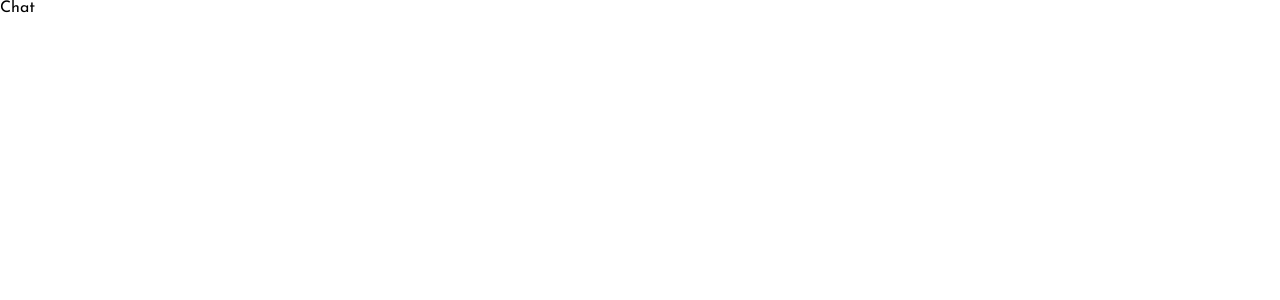
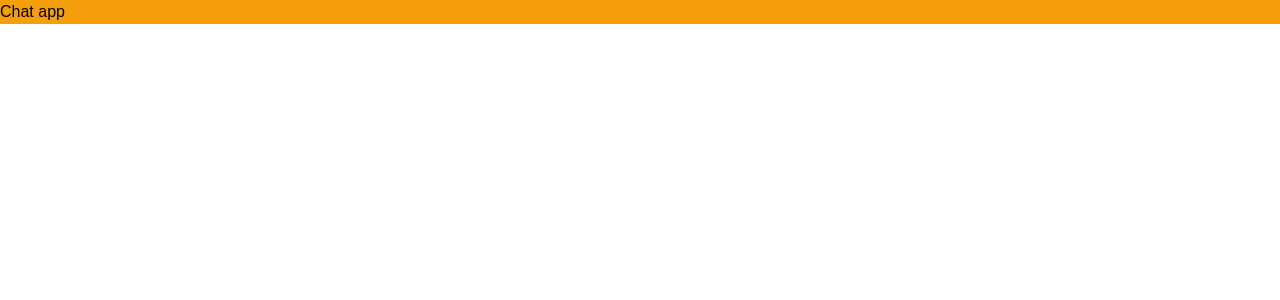
Before and after one commit to ThyLuu/RealtimeChatApp, a React (Create React App) app in the folder public/chat-app/: page / in a window 1280 px wide. Shown: the top 300 px of the page. Built offline with nearby package versions, Linux system fonts and the light colour scheme.

Commit message:
update config

```diff
--- a/public/chat-app/package.json
+++ b/public/chat-app/package.json
@@ -39,5 +39,8 @@
       "last 1 firefox version",
       "last 1 safari version"
     ]
+  },
+  "devDependencies": {
+    "tailwindcss": "^3.4.1"
   }
 }
--- a/public/chat-app/src/index.css
+++ b/public/chat-app/src/index.css
@@ -1,3 +1,7 @@
+@tailwind base;
+@tailwind components;
+@tailwind utilities;
+
 @import url("https://fonts.googleapis.com/css2?family=Josefin+Sans:ital,wght@0,100;0,200;0,300;0,400;0,500;0,600;0,700;1,100;1,200;1,300;1,400;1,500;1,600;1,700&display=swap");
 
 * {
--- a/public/chat-app/src/pages/Chat.jsx
+++ b/public/chat-app/src/pages/Chat.jsx
@@ -2,9 +2,9 @@ import React from 'react'
 
 function Chat() {
   return (
-    <div>
-      Chat
-    </div>
+    <h1 className="bg-amber-500">
+      Chat app
+    </h1>
   )
 }
 
--- /dev/null
+++ b/public/chat-app/tailwind.config.js
@@ -0,0 +1,10 @@
+/** @type {import('tailwindcss').Config} */
+module.exports = {
+  content: [
+    "./src/**/*.{js,jsx,ts,tsx}",
+  ],
+  theme: {
+    extend: {},
+  },
+  plugins: [],
+}
--- /dev/null
+++ b/public/package.json
@@ -0,0 +1,5 @@
+{
+  "devDependencies": {
+    "tailwindcss": "^3.4.1"
+  }
+}
```
Also changed, not shown: 2 other files (tests, documents, lock files or other folders).
